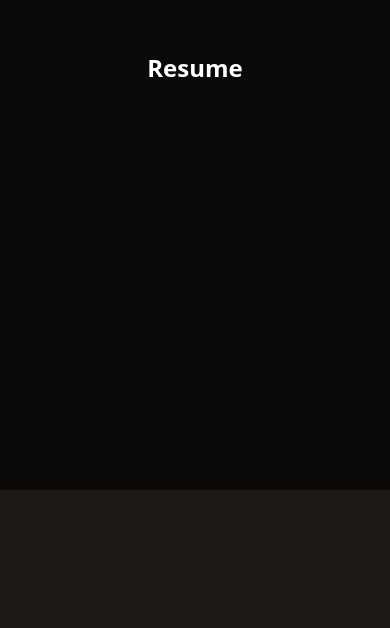
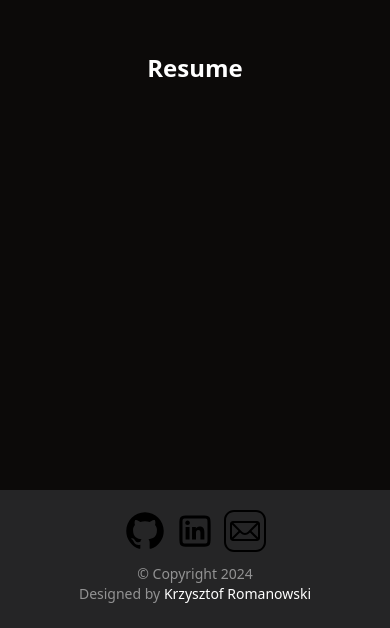
Before and after one commit to Tenarien/tenarien.github.io, a website built with Vite: page index.html in a window 390 px wide. Shown: the part 2631-3259 px from the top of the page. Before the commit the page ends 3121 px from the top, so only its background shows below. Built offline with nearby package versions, Linux system fonts and the light colour scheme.

Commit message:
Added a footer for smaller screens to be at the bottom of the page

```diff
--- a/index.html
+++ b/index.html
@@ -114,7 +114,31 @@
             </div>
         </div>
     </div>
+</main>
 
-</div>
+<!-- Footer -->
+<footer class="md:hidden sm:flex justify-center items-center w-full bg-gray-600 bg-opacity-20 py-4">
+    <div class="flex justify-center items-center">
+        <a href="https://github.com/Tenarien" target="_blank">
+            <svg xmlns="http://www.w3.org/2000/svg" x="0px" y="0px" width="50" height="50" viewBox="0 0 32 32">
+                <path fill-rule="evenodd" d="M 16 4 C 9.371094 4 4 9.371094 4 16 C 4 21.300781 7.4375 25.800781 12.207031 27.386719 C 12.808594 27.496094 13.027344 27.128906 13.027344 26.808594 C 13.027344 26.523438 13.015625 25.769531 13.011719 24.769531 C 9.671875 25.492188 8.96875 23.160156 8.96875 23.160156 C 8.421875 21.773438 7.636719 21.402344 7.636719 21.402344 C 6.546875 20.660156 7.71875 20.675781 7.71875 20.675781 C 8.921875 20.761719 9.554688 21.910156 9.554688 21.910156 C 10.625 23.746094 12.363281 23.214844 13.046875 22.910156 C 13.15625 22.132813 13.46875 21.605469 13.808594 21.304688 C 11.144531 21.003906 8.34375 19.972656 8.34375 15.375 C 8.34375 14.0625 8.8125 12.992188 9.578125 12.152344 C 9.457031 11.851563 9.042969 10.628906 9.695313 8.976563 C 9.695313 8.976563 10.703125 8.65625 12.996094 10.207031 C 13.953125 9.941406 14.980469 9.808594 16 9.804688 C 17.019531 9.808594 18.046875 9.941406 19.003906 10.207031 C 21.296875 8.65625 22.300781 8.976563 22.300781 8.976563 C 22.957031 10.628906 22.546875 11.851563 22.421875 12.152344 C 23.191406 12.992188 23.652344 14.0625 23.652344 15.375 C 23.652344 19.984375 20.847656 20.996094 18.175781 21.296875 C 18.605469 21.664063 18.988281 22.398438 18.988281 23.515625 C 18.988281 25.121094 18.976563 26.414063 18.976563 26.808594 C 18.976563 27.128906 19.191406 27.503906 19.800781 27.386719 C 24.566406 25.796875 28 21.300781 28 16 C 28 9.371094 22.628906 4 16 4 Z"></path>
+            </svg>
+        </a>
+        <a href="https://www.linkedin.com/in/krzysztof-romanowski-038b7230b/" target="_blank">
+            <svg xmlns="http://www.w3.org/2000/svg" x="0px" y="0px" width="50" height="50" viewBox="0 0 64 64">
+                <path d="M 23.773438 12 C 12.855437 12 12 12.854437 12 23.773438 L 12 40.226562 C 12 51.144563 12.855438 52 23.773438 52 L 40.226562 52 C 51.144563 52 52 51.145563 52 40.226562 L 52 23.773438 C 52 12.854437 51.145563 12 40.226562 12 L 23.773438 12 z M 21.167969 16 L 42.832031 16 C 47.625031 16 48 16.374969 48 21.167969 L 48 42.832031 C 48 47.625031 47.624031 48 42.832031 48 L 21.167969 48 C 16.374969 48 16 47.624031 16 42.832031 L 16 21.167969 C 16 16.374969 16.374969 16 21.167969 16 z M 22.501953 18.503906 C 20.872953 18.503906 19.552734 19.824172 19.552734 21.451172 C 19.552734 23.078172 20.871953 24.400391 22.501953 24.400391 C 24.126953 24.400391 25.447266 23.079172 25.447266 21.451172 C 25.447266 19.826172 24.126953 18.503906 22.501953 18.503906 z M 37.933594 26.322266 C 35.473594 26.322266 33.823437 27.672172 33.148438 28.951172 L 33.078125 28.951172 L 33.078125 26.728516 L 28.228516 26.728516 L 28.228516 43 L 33.28125 43 L 33.28125 34.949219 C 33.28125 32.826219 33.687359 30.771484 36.318359 30.771484 C 38.912359 30.771484 38.945312 33.200891 38.945312 35.087891 L 38.945312 43 L 44 43 L 44 34.074219 C 44 29.692219 43.054594 26.322266 37.933594 26.322266 z M 19.972656 26.728516 L 19.972656 43 L 25.029297 43 L 25.029297 26.728516 L 19.972656 26.728516 z"></path>
+            </svg>
+        </a>
+        <a href="https://mail.google.com/mail/?view=cm&fs=1&to=krisromanowski63@gmail.com&su=Hello%20Krzysztof&body=I%20am%20interested%20in%20your%20work.%20Let's%20connect!" target="_blank">
+            <svg xmlns="http://www.w3.org/2000/svg" x="0px" y="0px" width="50" height="50" viewBox="0 0 50 50">
+                <path d="M 14 4 C 8.4886661 4 4 8.4886661 4 14 L 4 36 C 4 41.511334 8.4886661 46 14 46 L 36 46 C 41.511334 46 46 41.511334 46 36 L 46 14 C 46 8.4886661 41.511334 4 36 4 L 14 4 z M 14 6 L 36 6 C 40.430666 6 44 9.5693339 44 14 L 44 36 C 44 40.430666 40.430666 44 36 44 L 14 44 C 9.5693339 44 6 40.430666 6 36 L 6 14 C 6 9.5693339 9.5693339 6 14 6 z M 13 15 C 11.35503 15 10 16.35503 10 18 L 10 32 C 10 33.64497 11.35503 35 13 35 L 37 35 C 38.64497 35 40 33.64497 40 32 L 40 18 C 40 16.35503 38.64497 15 37 15 L 13 15 z M 13.414062 17 L 36.583984 17 L 27.677734 25.892578 C 26.18494 27.382984 23.796834 27.382819 22.304688 25.890625 L 13.414062 17 z M 38 18.412109 L 38 31.587891 L 31.402344 25 L 38 18.412109 z M 12 18.414062 L 18.585938 25 L 12 31.585938 L 12 18.414062 z M 29.988281 26.412109 L 36.585938 33 L 13.414062 33 L 20 26.414062 L 20.890625 27.304688 C 23.146478 29.56054 26.832638 29.562194 29.089844 27.308594 L 29.988281 26.412109 z"></path>
+            </svg>
+        </a>
+    </div>
+    <div class="block justify-center items-center text-sm text-white text-opacity-50 p-2 gap-6">
+        <p class="text-center">© Copyright 2024</p>
+        <p class="text-center">Designed by <a class="text-white text-opacity-100 hover:text-blue-400" href="https://github.com/Tenarien" target="_blank">Krzysztof Romanowski</a></p>
+    </div>
+</footer>
 </body>
 </html>
```
